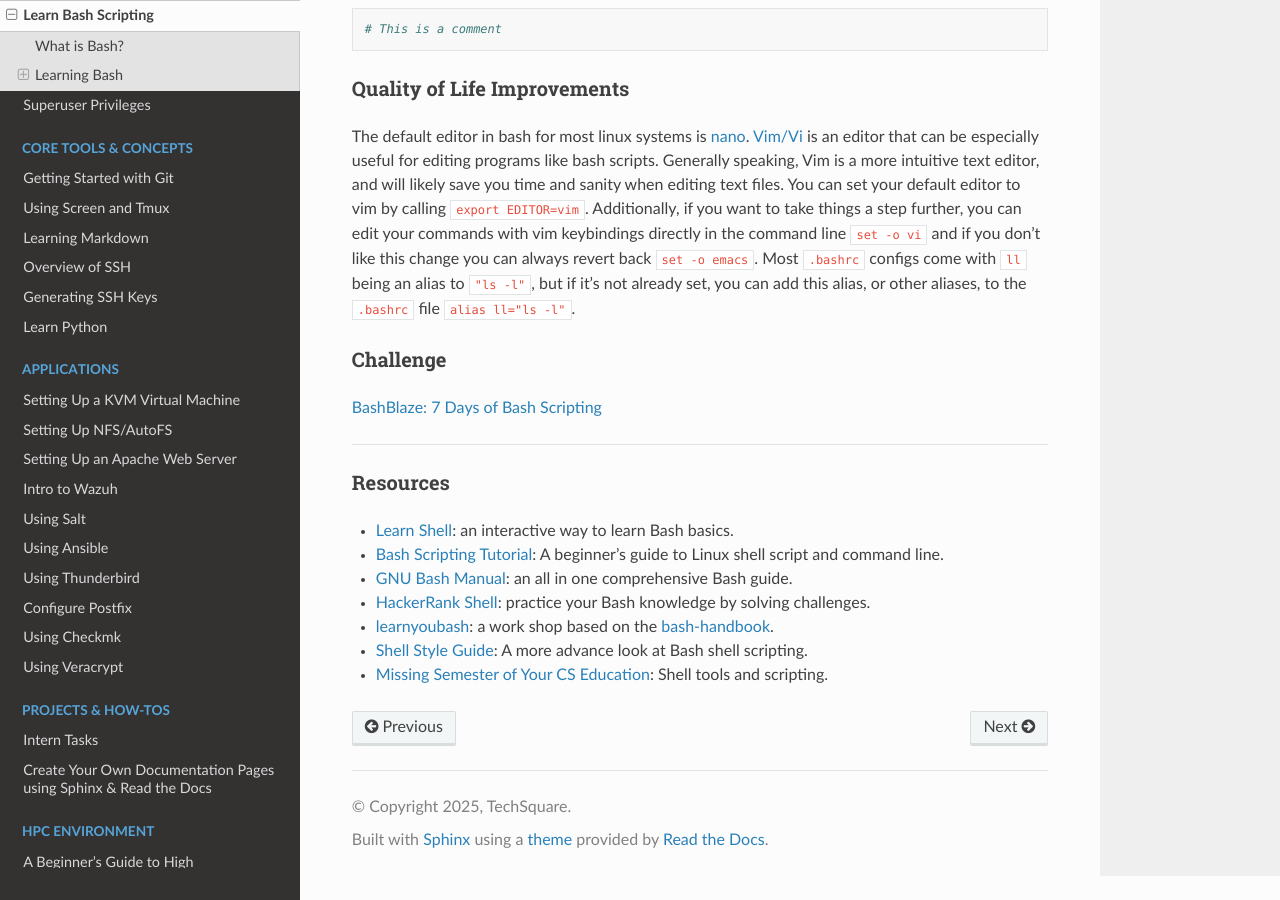
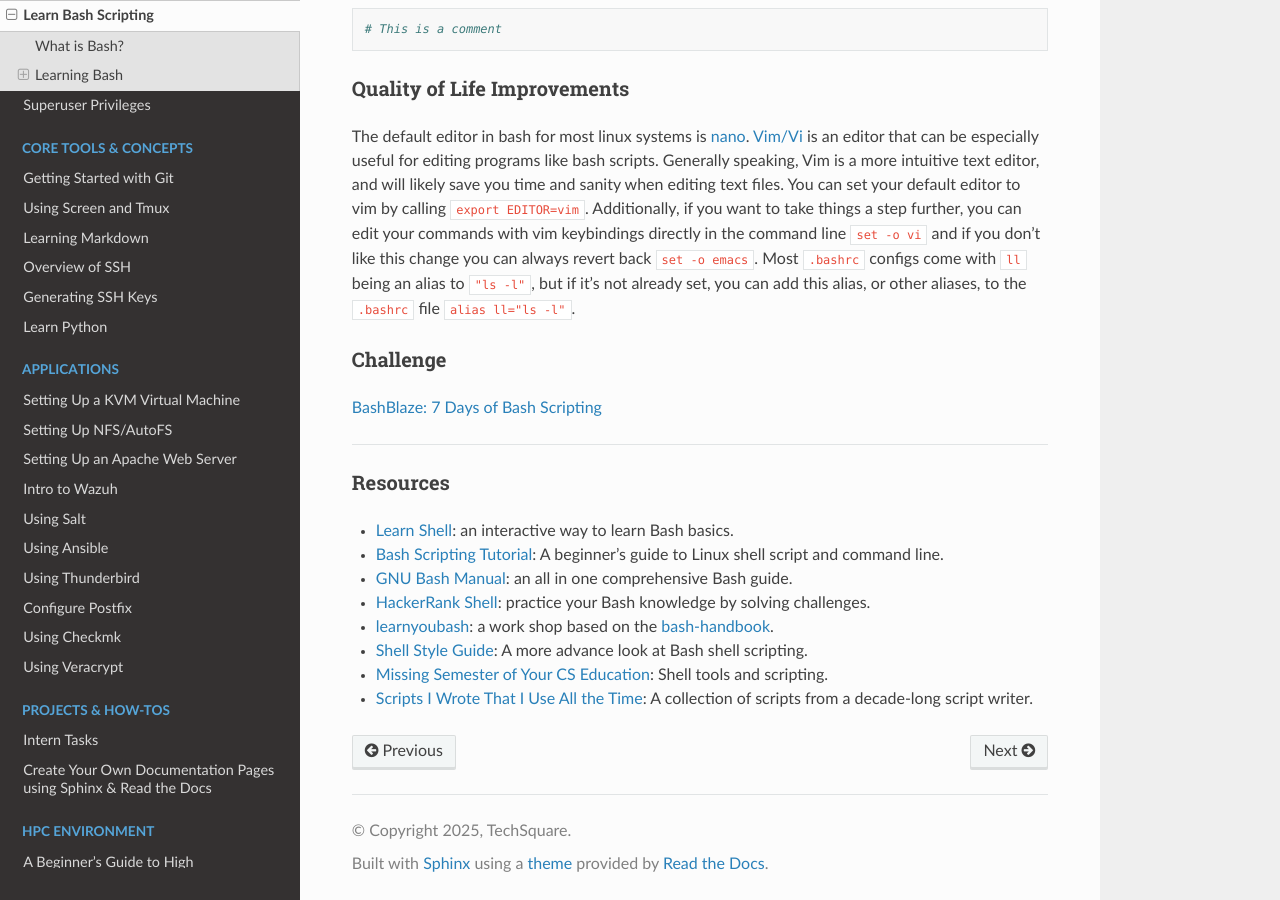
Before and after one commit to TechSquareInc/intern-playbook, a Sphinx documentation site: the page built from docs/source/getting-started/learn-bash-scripting.md, in a window 1280 px wide and 900 px high, scrolled down 2483 px. Built offline with Sphinx 7.4.7 and the Read the Docs theme 3.1.0, drawn with Linux system fonts in a browser that asks for light colours.

Commit message:
add resource chase shared on scripting

```diff
--- a/docs/source/getting-started/learn-bash-scripting.md
+++ b/docs/source/getting-started/learn-bash-scripting.md
@@ -113,3 +113,4 @@ The default editor in bash for most linux systems is [nano](https://www.nano-edi
 - [learnyoubash](https://github.com/denysdovhan/learnyoubash): a work shop based on the [bash-handbook](https://github.com/denysdovhan/bash-handbook).
 - [Shell Style Guide](https://google.github.io/styleguide/shellguide.html#when-to-use-shell): A more advance look at Bash shell scripting.
 - [Missing Semester of Your CS Education](https://missing.csail.mit.edu/2020/shell-tools/): Shell tools and scripting.
+- [Scripts I Wrote That I Use All the Time](https://evanhahn.com/scripts-i-wrote-that-i-use-all-the-time/): A collection of scripts from a decade-long script writer.
```
